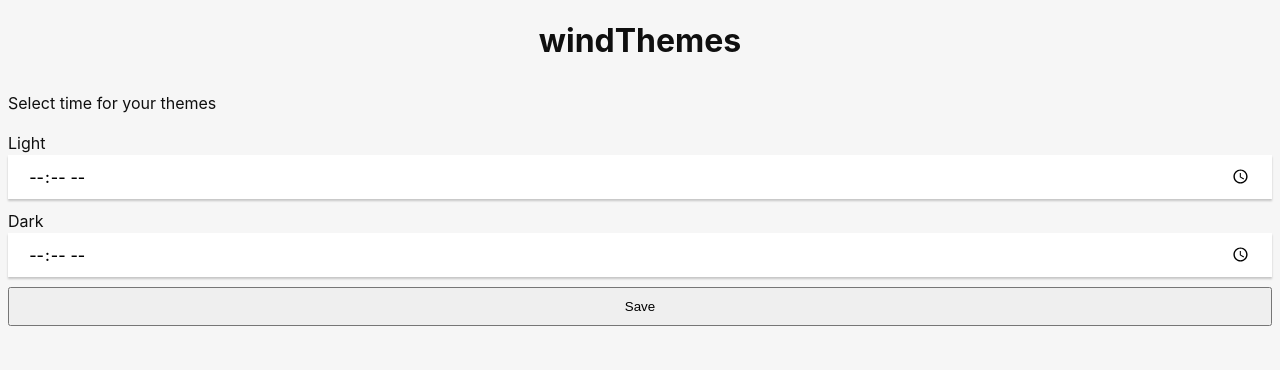
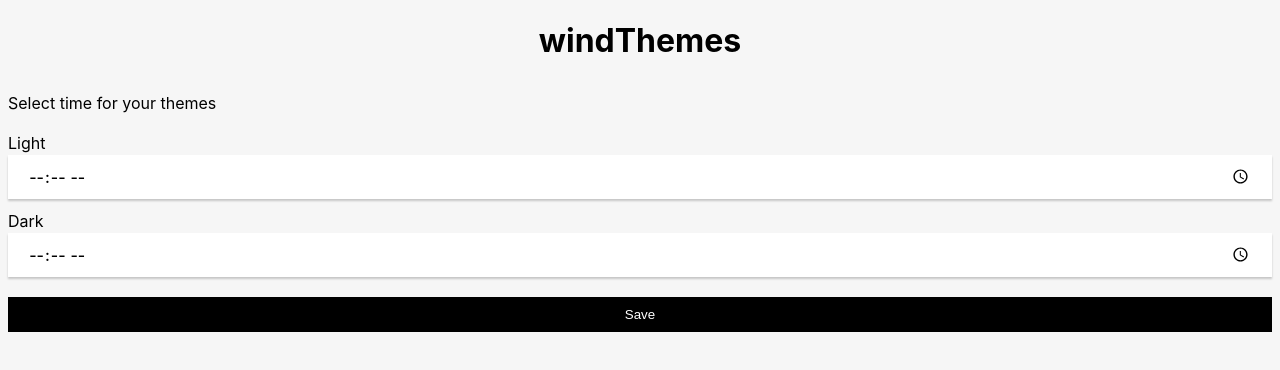
Before and after one commit to sabuthess/windThemes, a React (Vite) app: page / in a window 1280 px wide. Shown: the top 370 px of the page. Built offline with nearby package versions, Linux system fonts and the light colour scheme.

Commit message:
add new styles

```diff
--- a/src/App.css
+++ b/src/App.css
@@ -4,7 +4,7 @@
   line-height: 24px;
   font-weight: 400;
 
-  color: #0f0f0f;
+  /* color: #0f0f0f; */
   background-color: #f6f6f6;
 
   font-synthesis: none;
@@ -45,7 +45,6 @@ input {
   font-size: 1em;
   font-weight: 500;
   font-family: inherit;
-  background-color: #;
   transition: border-color 0.25s;
   box-shadow: 0 2px 2px rgba(0, 0, 0, 0.2);
 }
@@ -54,11 +53,16 @@ button {
   cursor: pointer;
   padding: 10px;
   width: 100%;
+  border: 1px solid rgba(0, 0, 0, 0.2);
+  background-color: #000;
+  color: #fff;
+  margin-top: 10px;
+  border: none;
+  outline: none;
 }
 
 button:hover {
   background-color: #16a085;
-  border: none;
   outline: none;
   color: #fff;
 }
@@ -78,16 +82,18 @@ button {
     background-color: #2f2f2f;
   }
 
-  a:hover {
-    color: #24c8db;
+  input {
+    color: #ffffff;
+    background-color: #0f0f0f98;
+    color-scheme: dark;
   }
 
-  input,
+  input::placeholder {
+    color: #aaa;
+  }
+
   button {
-    color: #ffffff;
-    background-color: #0f0f0f98;
-  }
-  button:active {
-    background-color: #0f0f0f69;
+    background-color: #fff;
+    color: #000;
   }
 }
```
